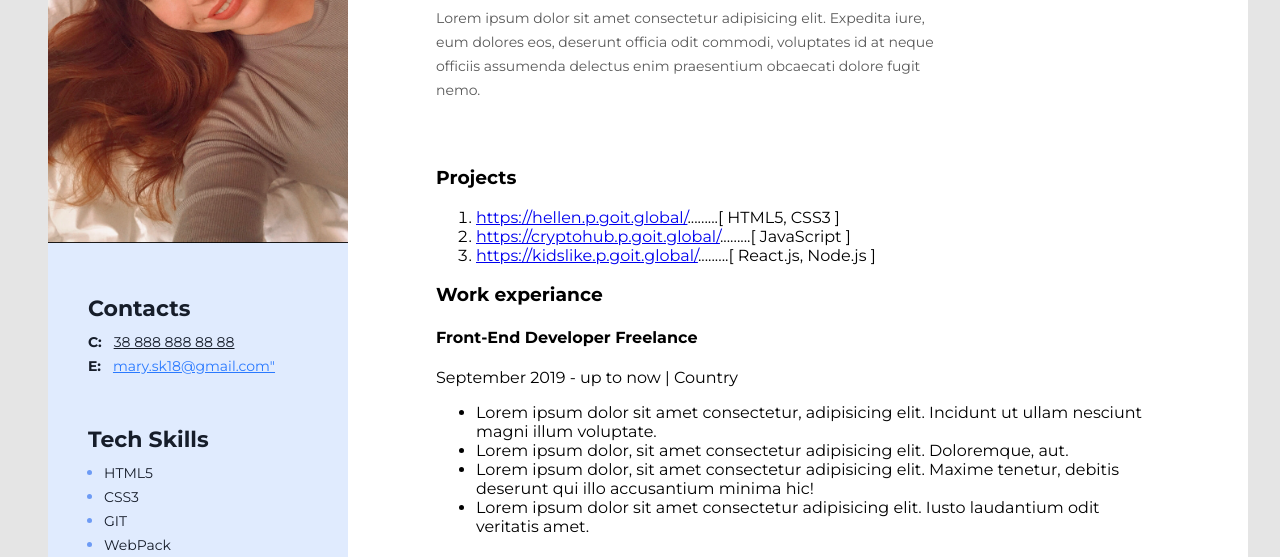
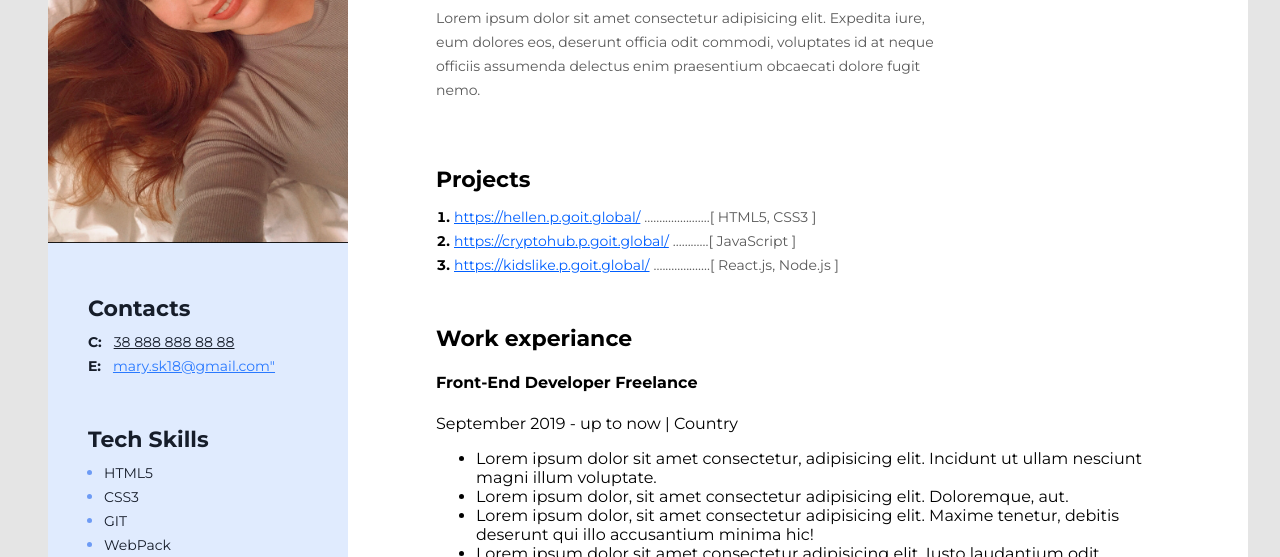
Before and after one commit to Mariia-ukr/git_homework, a plain HTML site: page index.html in a window 1280 px wide. Shown: the part 248-805 px from the top of the page. Drawn offline with Linux system fonts and the light colour scheme.

Commit message:
My Project

```diff
--- a/css/styles.css
+++ b/css/styles.css
@@ -62,7 +62,61 @@ body {
   width: 525px;
 }
 
-/* Sidebar */
+/* my project */
+
+/* div  */
+
+.my-project {
+  width: 525px;
+  margin-bottom: 48px;
+}
+
+/* h3 (project,work experiance,education) */
+
+.main-content-title {
+  font-style: normal;
+  font-weight: 700;
+  font-size: 22px;
+  line-height: 27px;
+  color: #000000;
+  margin: 0 0 12px 0;
+}
+
+/* my project ul>li class */
+
+.projects-list {
+  margin: 0;
+  padding: 0 0 0 18px;
+}
+
+.project-item {
+  font-style: normal;
+  font-weight: 700;
+  font-size: 14px;
+  line-height: 24px;
+  color: #000000;
+}
+
+.project-item-descr {
+  font-style: normal;
+  font-weight: 400;
+  font-size: 14px;
+  line-height: 24px;
+  color: #595959;
+}
+
+/* my project > link */
+
+.project-item-link {
+font-style: normal;
+font-weight: 400;
+font-size: 14px;
+line-height: 24px;
+text-decoration-line: underline;
+color: #005FFF;
+}
+
+
 .sidebar {
   width: 370px;
   background: #e0ebfe;
--- a/index.html
+++ b/index.html
@@ -30,29 +30,24 @@
           </p>
         </div>
         <!-- My project -->
-        <div>
-          <h3>Projects</h3>
-          <ol>
+        <div class="my-project">
+          <h3 class="main-content-title">Projects</h3>
+          <ol class="projects-list">
             <li class="project-item">
-              <a href="https://hellen.p.goit.global/"
-                >https://hellen.p.goit.global/</a
-              >.........[ HTML5, CSS3 ]
+              <a href="https://hellen.p.goit.global/" class="project-item-link">https://hellen.p.goit.global/</a>
+              <span class="project-item-descr">......................[ HTML5, CSS3 ]</span>
             </li>
-            <li class="project-item">
-              <a href="https://cryptohub.p.goit.global/"
-                >https://cryptohub.p.goit.global/</a
-              >.........[ JavaScript ]
+            <li class="project-item"><a href="https://cryptohub.p.goit.global/" class="project-item-link">https://cryptohub.p.goit.global/</a>
+              <span class="project-item-descr">............[ JavaScript ]</span>
             </li>
-            <li class="project-item">
-              <a href="https://kidslike.p.goit.global/"
-                >https://kidslike.p.goit.global/</a
-              >.........[ React.js, Node.js ]
+            <li class="project-item"><a href="https://kidslike.p.goit.global/" class="project-item-link">https://kidslike.p.goit.global/</a>
+              <span class="project-item-descr">...................[ React.js, Node.js ]</span>
             </li>
           </ol>
         </div>
         <!-- Work experiance -->
         <div>
-          <h3>Work experiance</h3>
+          <h3 class="main-content-title">Work experiance</h3>
           <!-- Company-1 -->
           <div>
             <h4>Front-End Developer Freelance</h4>
@@ -110,7 +105,7 @@
           </div>
           <!-- Education -->
           <div>
-            <h3>Education</h3>
+            <h3 class="main-content-title">Education</h3>
             <h4>Lesya Ukrainka Eastern European National University</h4>
             <p>Financy and Credit</p>
             <p>September 2017 - June 2019 | Ukraine</p>
```
